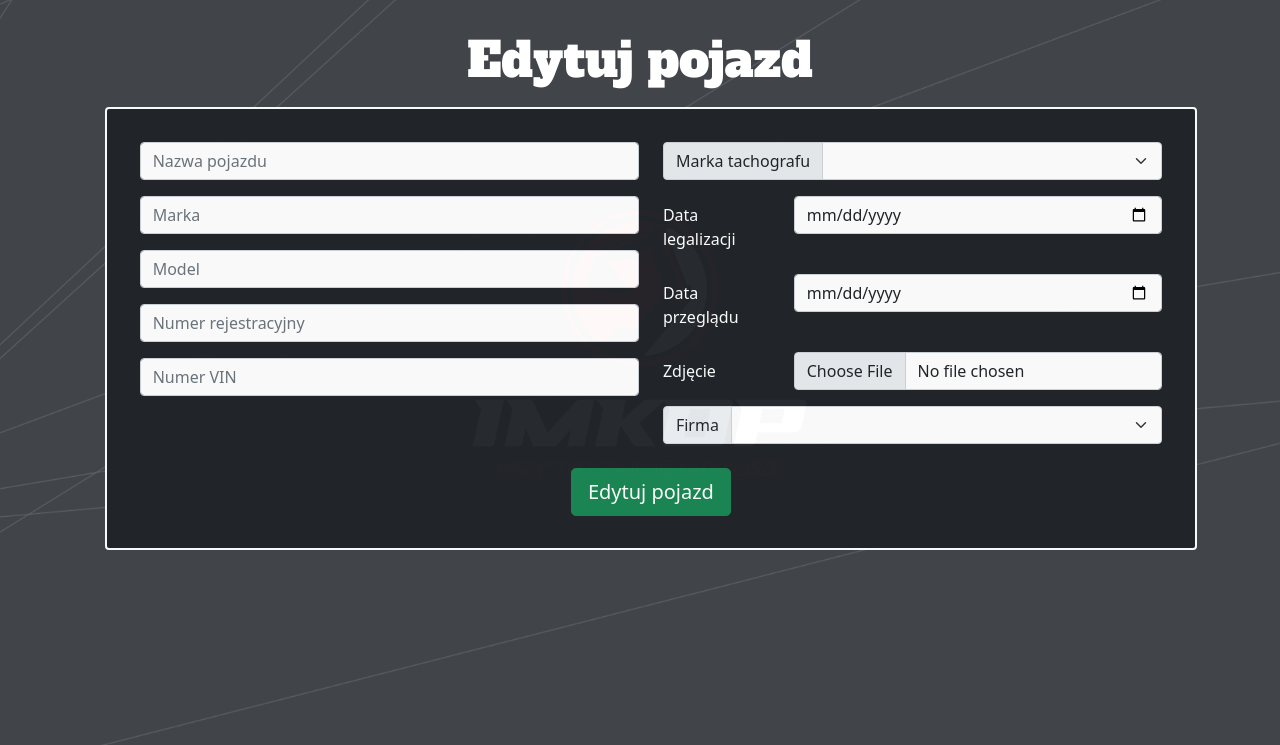
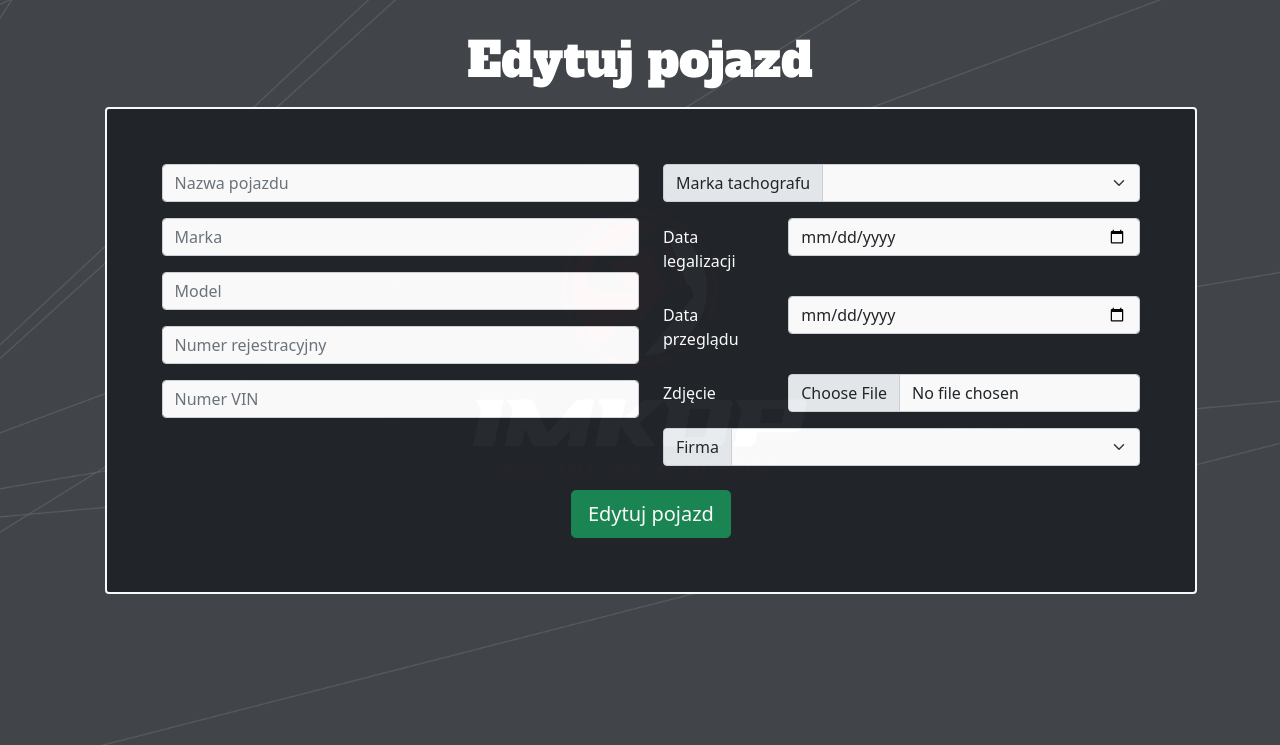
Before and after one commit to besesito/ehee, a Django app: template pojazdy/templates/pojazdy/edit.html in a window 1280 px wide. Shown: the part 55-800 px from the top of the page. Run offline with Django 3.2, Linux system fonts and the light colour scheme; the template is opened without the code that fills it, so the values that code supplies are empty; some libraries are stand-ins or nearby versions.

Commit message:
kierowcy update

```diff
--- a/pojazdy/templates/pojazdy/edit.html
+++ b/pojazdy/templates/pojazdy/edit.html
@@ -19,7 +19,7 @@
 </div>
 <form method="POST" action="{% url 'edit' pojazd.id %}" enctype="multipart/form-data">
     {% csrf_token %}
-<div class="container card text-white bg-dark" style="border: 2px solid white;margin: 1%; padding: 3%; opacity: 0.97;">
+<div class="container card text-white bg-dark" style="border: 2px solid white;margin: 1%; padding: 5%; opacity: 0.97;">
     <div class="row">
     <div class="col-6" style="opacity: 1;">
 
```
